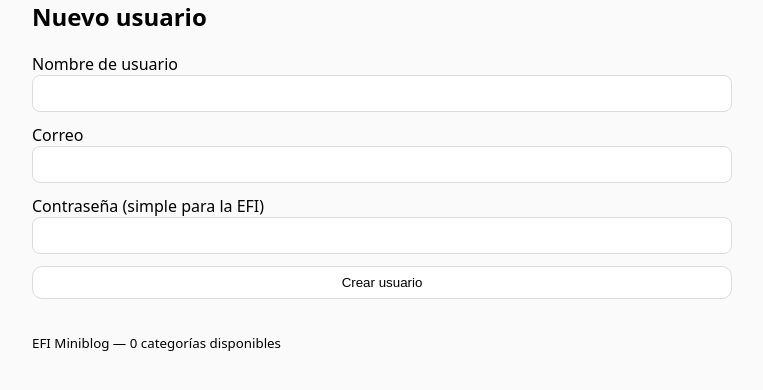
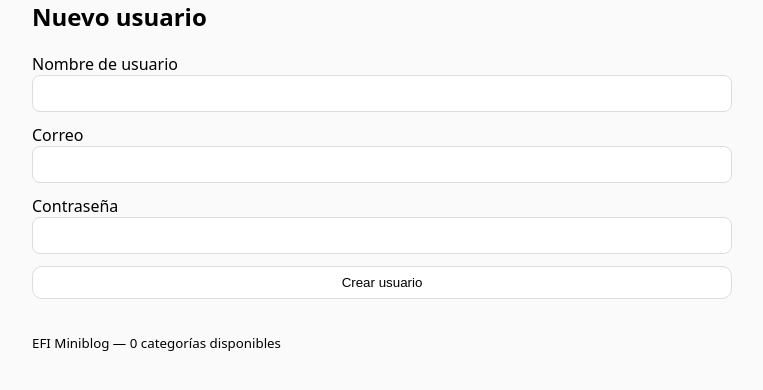
Before and after one commit to EstebanjsrZ/EFI-1-, a Flask app: page /usuarios/nuevo in a window 1280 px wide. Shown: the part 235-625 px from the top of the page, without its empty margins (164-927 px from the left). Run offline with Flask 3, Linux system fonts and the light colour scheme.

Commit message:
corregi un codigo html

```diff
--- a/miniblog/templates/new_user.html
+++ b/miniblog/templates/new_user.html
@@ -8,7 +8,7 @@
   <label>Correo
     <input type="email" name="correo" required>
   </label>
-  <label>Contraseña (simple para la EFI)
+  <label>Contraseña
     <input type="password" name="password" required minlength="4">
   </label>
   <button class="btn" type="submit">Crear usuario</button>
```
